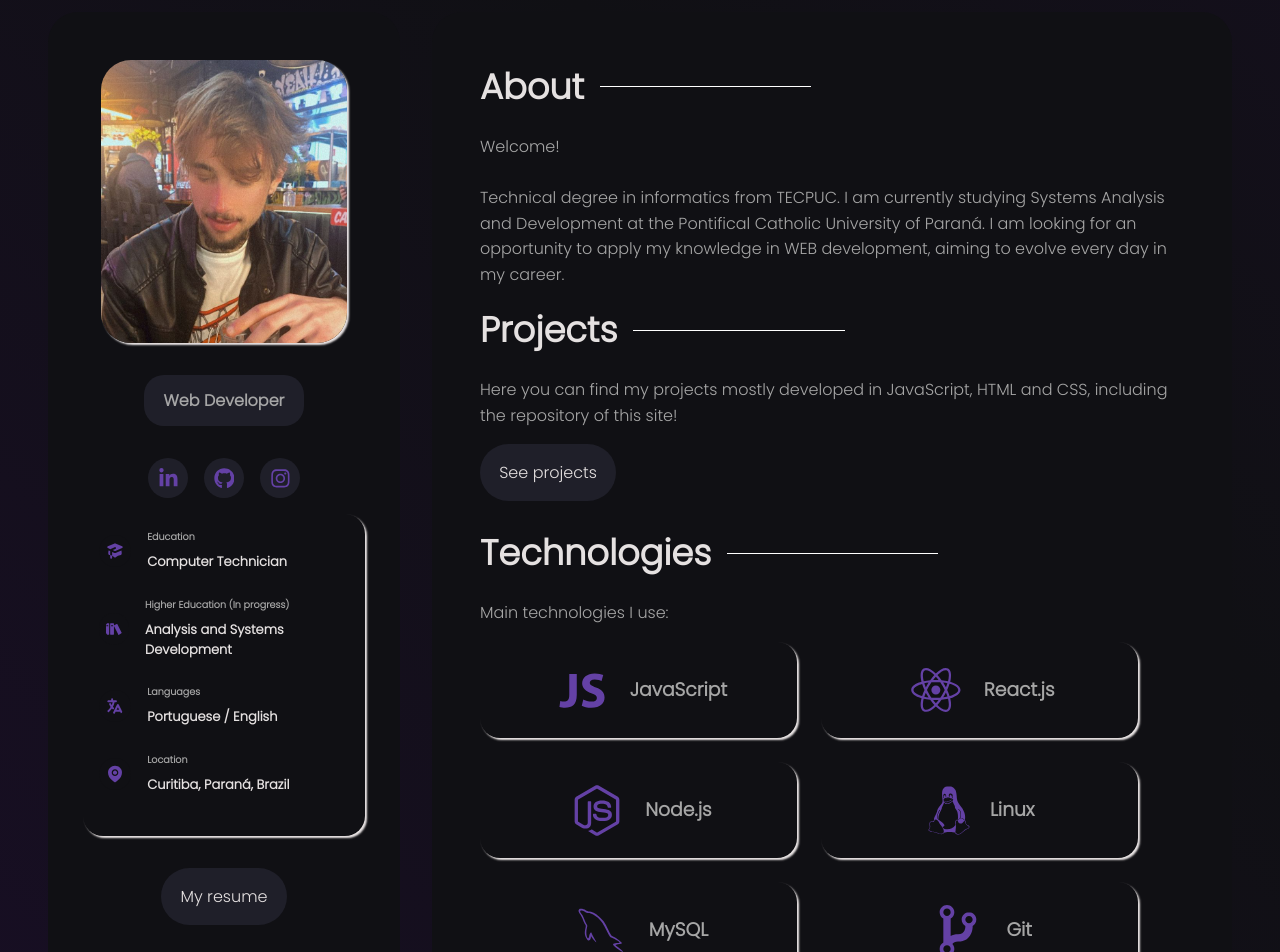
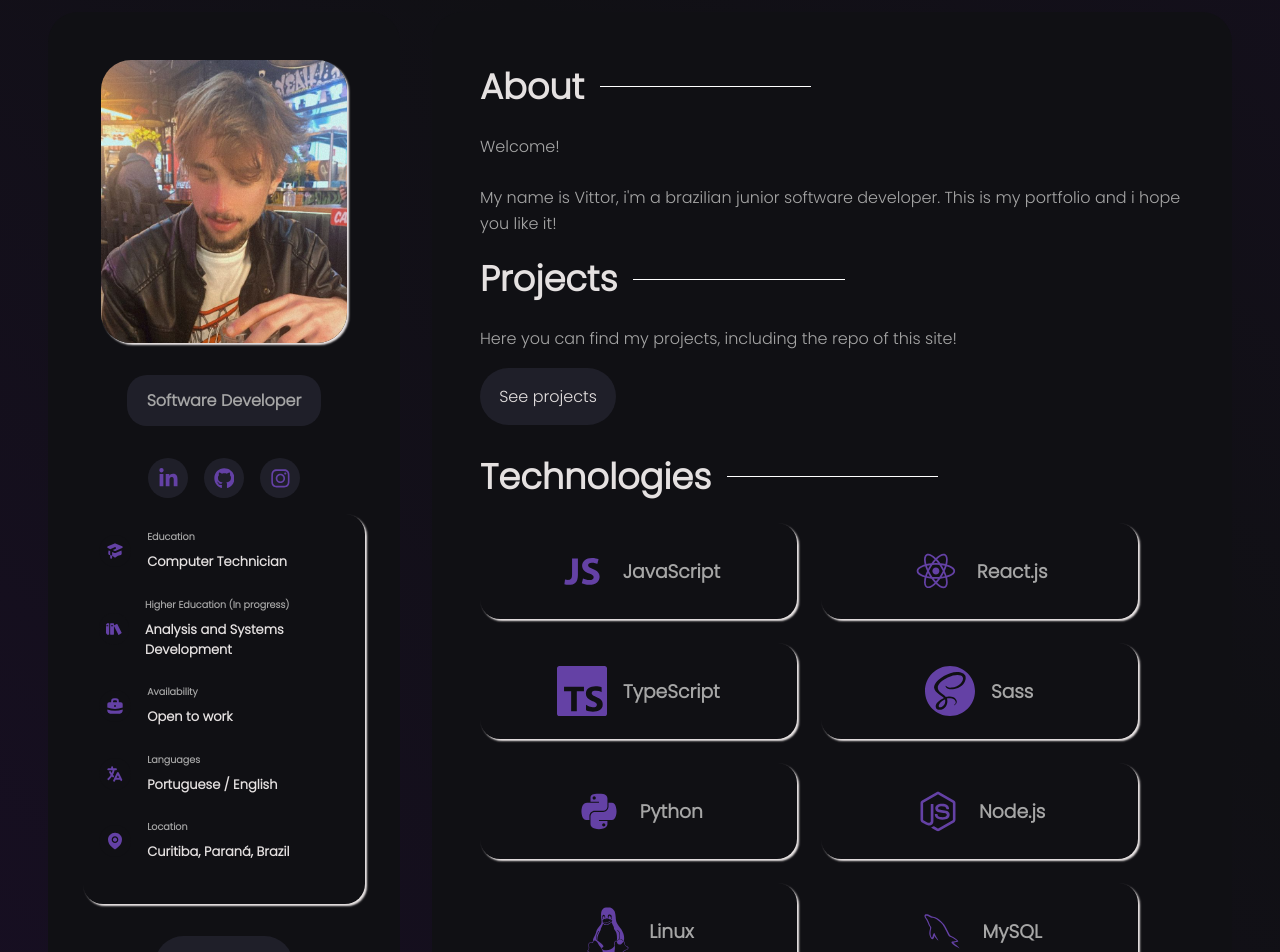
Before and after one commit to xyz2094/xyz2094.github.io, a React (Vite) app: page / in a window 1280 px wide. Shown: the part 140-1092 px from the top of the page. Built offline with nearby package versions, Linux system fonts and the light colour scheme.

Commit message:
site reformulation

```diff
--- a/src/components/AboutContainer.jsx
+++ b/src/components/AboutContainer.jsx
@@ -1,10 +1,7 @@
 const AboutContainer = () => {
   return <section className="about-container">
     <h2>About</h2>
-    <p>Welcome! <br></br><br></br> Technical degree in informatics from TECPUC.
-    I am currently studying Systems Analysis and Development at the Pontifical Catholic University of Paraná.
-    I am looking for an opportunity to apply my knowledge in WEB development,
-    aiming to evolve every day in my career.</p>
+    <p>Welcome! <br></br><br></br> My name is Vittor, i'm a brazilian junior software developer. This is my portfolio and i hope you like it! </p>
   </section>
 }
 
--- a/src/components/InformationContainer.jsx
+++ b/src/components/InformationContainer.jsx
@@ -1,5 +1,5 @@
 import { AiFillEnvironment } from 'react-icons/ai'
-import { HiAcademicCap, HiTranslate } from 'react-icons/hi'
+import { HiAcademicCap, HiBriefcase, HiTranslate } from 'react-icons/hi'
 import { ImBooks } from 'react-icons/im'
 
 import '../styles/components/informationcontainer.sass'
@@ -21,6 +21,13 @@ const InformationContainer = () => {
       </div>
     </div>
     <div className='info-card'>
+      <HiBriefcase id='case-icon' />
+      <div>
+        <h3>Availability</h3>
+        <p>Open to work</p>
+      </div>
+    </div>
+    <div className='info-card'>
       <HiTranslate id='lang-icon' />
       <div>
         <h3>Languages</h3>
--- a/src/components/ProjectsContainer.jsx
+++ b/src/components/ProjectsContainer.jsx
@@ -1,8 +1,7 @@
 const ProjectsContainer = () => {
   return <section className="about-container">
     <h2>Projects</h2>
-    <p>Here you can find my projects mostly
-      developed in JavaScript, HTML and CSS, including the repository of this site!</p>
+    <p>Here you can find my projects, including the repo of this site!</p>
     <a target="_blank" href="https://github.com/vittordallacqua" className="btn">See projects</a> <br></br>
   </section>
 }
--- a/src/components/Sidebar.jsx
+++ b/src/components/Sidebar.jsx
@@ -9,15 +9,14 @@ const Sidebar = () => {
   return (
     <aside id="sidebar">
       <img src={Avatar} alt="Vittor Dallacqua" />
-      <p className="title">Web Developer</p>
+      <p className="title">Software Developer</p>
       <SocialNetworkContainer />
       <InformationContainer />
       <a target="_blank" href="resume.pdf" className="btn">
-        My resume
+        Open my CV
       </a>
     </aside>
   )
 }
 
-
 export default Sidebar
--- a/src/components/TechnologiesContainer.jsx
+++ b/src/components/TechnologiesContainer.jsx
@@ -1,17 +1,22 @@
 import {
   DiGitBranch, DiJavascript1, DiLinux, DiMysql,
-  DiNodejsSmall, DiReact
+  DiNodejsSmall, DiPython, DiReact
 } from 'react-icons/di'
 
+import { SiMongodb, SiSass, SiTypescript } from 'react-icons/si'
 
 import '../styles/components/technologiescontainer.sass'
 
 const technologies = [
   { id: "js", name: 'JavaScript', icon: <DiJavascript1 /> },
   { id: "react", name: 'React.js', icon: <DiReact /> },
+  { id: "ts", name: 'TypeScript', icon: <SiTypescript /> },
+  { id: "sass", name: 'Sass', icon: <SiSass /> },
+  { id: "python", name: 'Python', icon: <DiPython /> },
   { id: "node", name: 'Node.js', icon: <DiNodejsSmall /> },
   { id: "linux", name: 'Linux', icon: <DiLinux /> },
   { id: "mysql", name: 'MySQL', icon: <DiMysql /> },
+  { id: "mongodb", name: 'MongoDB', icon: <SiMongodb /> },
   { id: "git", name: 'Git', icon: <DiGitBranch /> },
 ]
 
@@ -20,7 +25,6 @@ const TechnologiesContainer = () => {
   return (
     <section className='technologies-container'>
       <h2>Technologies</h2>
-      <p>Main technologies I use:</p>
       <div className="technologies-grid">
         {technologies.map((tech) => (
           <div className="technology-card" id={tech.id} key={tech.id}>
--- a/src/styles/components/informationcontainer.sass
+++ b/src/styles/components/informationcontainer.sass
@@ -45,3 +45,5 @@
     color: #6441a5
   #pin-icon
     color: #6441a5
+  #case-icon
+    color: #6441a5
--- a/src/styles/components/technologiescontainer.sass
+++ b/src/styles/components/technologiescontainer.sass
@@ -28,28 +28,44 @@
           color: white
       svg
         font-size: 4rem
+        width: 50px
 
     #git
       svg
         color: #6441a5
+
     #js
       svg
         color: #6441a5
+
+    #ts
+      svg
+        color: #6441a5
+
     #linux
       svg
-        width: 50px
         color: #6441a5
+
     #mysql
       svg
         color: #6441a5
+
     #react
       svg
         color: #6441a5
 
-    /* #css
-     svg
-     color: #AEC6CF
+    #mongodb
+      svg
+        color: #6441a5
 
     #node
       svg
         color: #6441a5
+
+    #sass
+      svg
+        color: #6441a5
+
+    #python
+      svg
+        color: #6441a5
```
